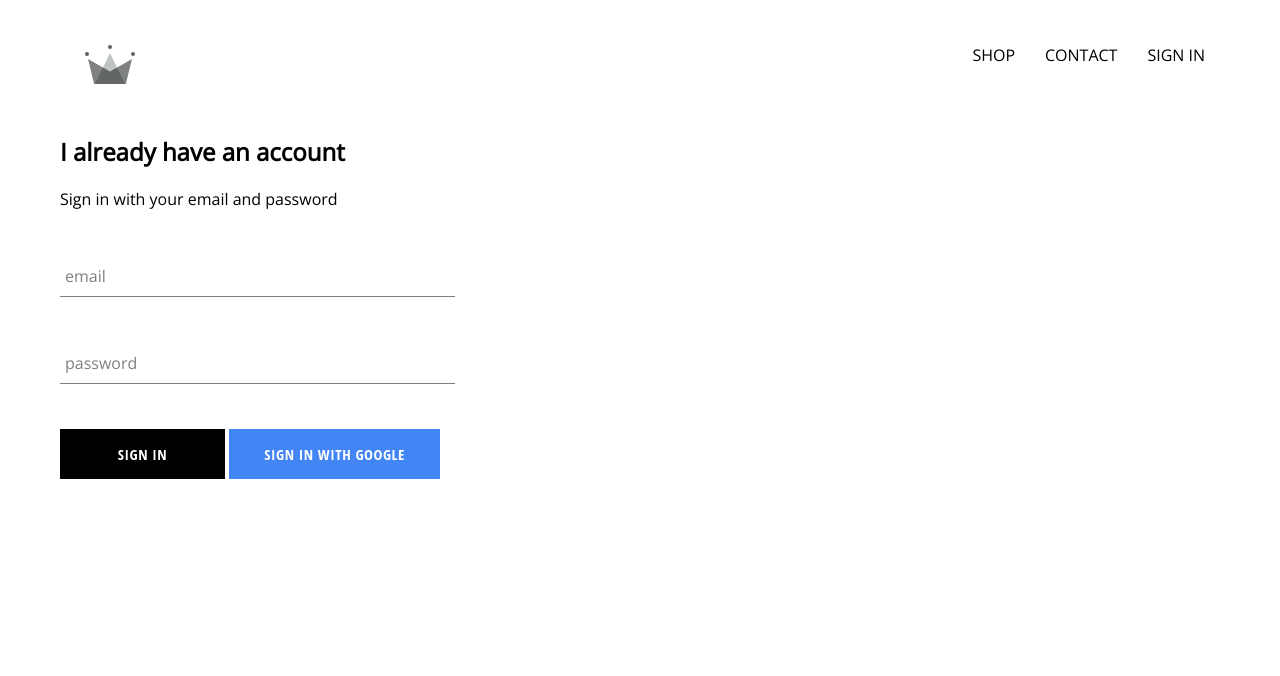
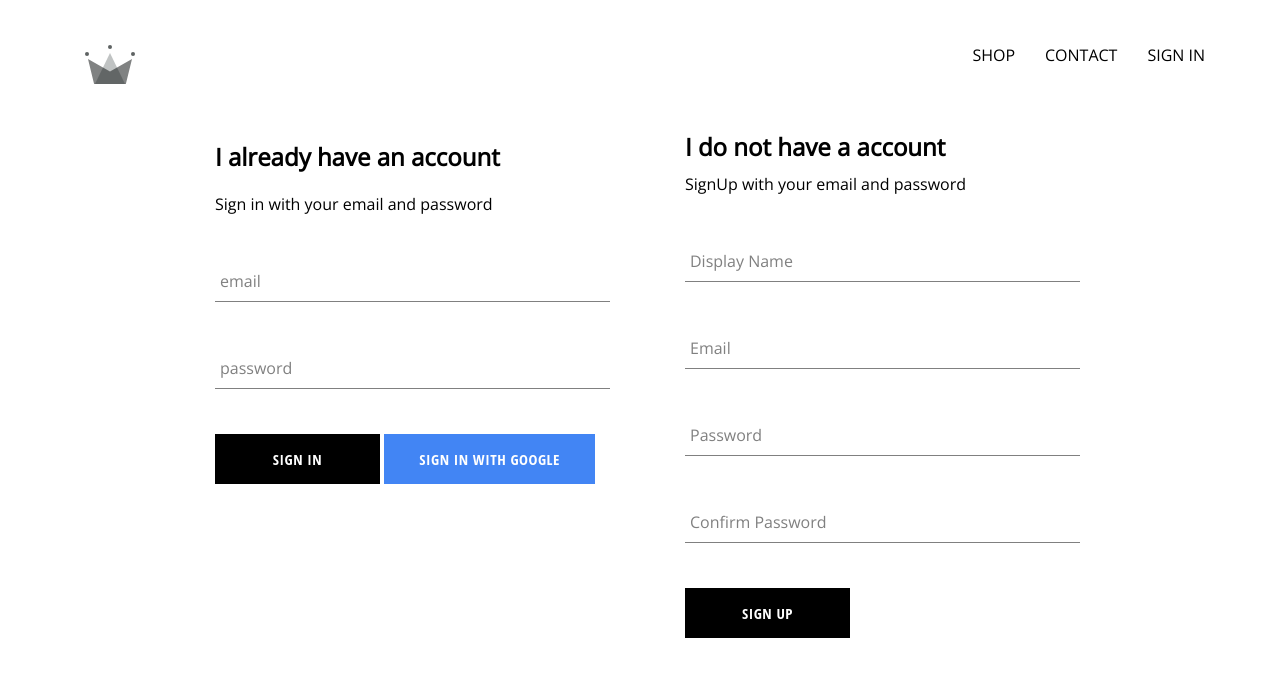
Before and after one commit to jamaludinsalam/crwn-clothing, a React (Create React App) app: page /signin in a window 1280 px wide. Shown: the top 676 px of the page. Built offline with nearby package versions, Linux system fonts and the light colour scheme; no server answers.

Commit message:
implemented firebase utils, include ability to store authenticatyed users into our firestore

```diff
--- a/src/App.js
+++ b/src/App.js
@@ -6,7 +6,7 @@
 import ShopPage from './pages/shop/shop.component';
 import Header from './components/header/header.component';
 import SignInAndSignUpPage from './components/sign-in-and-sign-up/sign-in-and-sign-up.component';
-import { auth } from './firebase/firebase.utils';
+import { auth , createUserProfileDocument } from './firebase/firebase.utils';
 
 
 const HatsPage = () => (
@@ -27,10 +27,22 @@
   unsubscribeFromAuth = null;
 
   componentDidMount() {
-    this.unsubscribeFromAuth = auth.onAuthStateChanged(user => {
-      this.setState({ currentUser: user });
+    this.unsubscribeFromAuth = auth.onAuthStateChanged(async userAuth => {
+      if (userAuth) {
+        const userRef = await createUserProfileDocument(userAuth);
 
-      console.log(user);
+        userRef.onSnapshot(snapShot => {
+          this.setState({
+            currentUser: {
+              id: snapShot.id,
+              ...snapShot.data()
+            }
+          });
+          console.log(this.state);
+        });
+
+      }
+      this.setState({ currentUser: userAuth});
     });
   }
 
--- a/src/components/sign-in-and-sign-up/sign-in-and-sign-up.component.jsx
+++ b/src/components/sign-in-and-sign-up/sign-in-and-sign-up.component.jsx
@@ -1,6 +1,7 @@
 import React from 'react';
 
 import SignIn from '../../components/sign-in/sign-in.component';
+import SignUp from '../../components/sign-up/sign-up.component';
 
 import './sign-in-and-sign-up.styles.scss';
 
@@ -8,6 +9,7 @@
 
     <div className='sign-in-and-sign-up'>
         <SignIn />
+        <SignUp/>
     </div>
 );
 
--- a/src/components/sign-in-and-sign-up/sign-in-and-sign-up.styles.scss
+++ b/src/components/sign-in-and-sign-up/sign-in-and-sign-up.styles.scss
@@ -0,0 +1,6 @@
+.sign-in-and-sign-up {
+    width: 850px;
+    display: flex;
+    justify-content: space-between;
+    margin: 30px auto;
+}
--- /dev/null
+++ b/src/components/sign-up/sign-up.component.jsx
@@ -0,0 +1,102 @@
+import React from 'react';
+
+import FormInput from '../form-input/form-input.component';
+import CustomButton from '../custom-button/custom-button.component';
+
+import { auth, createUserProfileDocument } from '../../firebase/firebase.utils';
+
+import './sign-up.styles.scss';
+
+class SingUp extends React.Component {
+    constructor() {
+        super();
+
+        this.state = {
+            displayName: '',
+            email: '',
+            password: '',
+            confirmPassword: ''
+        }
+    }
+
+    handleSubmit = async event => {
+        event.preventDefault();
+
+        const { displayName, email, password, confirmPassword } = this.state;
+
+        if(password != confirmPassword ) {
+            alert("password don't match");
+            return;
+        }
+
+        try{
+            const {user} = await auth.createUserWithEmailAndPassword(email, password);
+
+            await createUserProfileDocument(user, {displayName});
+
+            this.setState({
+                displayName: '',
+                email: '',
+                password: '',
+                confirmPassword: ''
+            });
+        }catch (error) {
+            console.error(error);
+        }
+    }
+
+    handleChange = event => {
+        const {name, value} = event.target;
+
+        this.setState({ [name]: value });
+    }
+
+    render () {
+        const { displayName, email, password, confirmPassword } = this.state;
+        return (
+            <div className='sign-up'>
+                <h2 className='title'>I do not have a account</h2>
+                <span>SignUp with your email and password</span>
+                <form className='sign-up-form' onSubmit={this.handleSubmit}>
+                    <FormInput
+                        type='text'
+                        name='displayName'
+                        value={displayName}
+                        onChange={this.handleChange}
+                        label='Display Name'
+                        required
+                    />
+                    <FormInput
+                        type='email'
+                        name='email'
+                        value={email}
+                        onChange={this.handleChange}
+                        label='Email'
+                        required
+                    />
+                    <FormInput
+                        type='password'
+                        name='password'
+                        value={password}
+                        onChange={this.handleChange}
+                        label='Password'
+                        required
+                    />
+                    <FormInput
+                        type='password'
+                        name='confirmPassword'
+                        value={confirmPassword}
+                        onChange={this.handleChange}
+                        label='Confirm Password'
+                        required
+                    />
+                    <CustomButton type='submit'>SIGN UP</CustomButton>
+
+
+                </form>
+            </div>
+        )
+    }
+}
+
+export default SingUp;
--- /dev/null
+++ b/src/components/sign-up/sign-up.styles.scss
@@ -0,0 +1,9 @@
+.sign-up {
+    display: flex;
+    flex-direction: column;
+    width: 380px;
+
+    .title{
+        margin: 10px 0;
+    }
+}
--- a/src/firebase/firebase.utils.js
+++ b/src/firebase/firebase.utils.js
@@ -13,6 +13,33 @@
     measurementId: "G-160WQ9WT66"
 }
 
+export const createUserProfileDocument = async (userAuth, additionalData) => {
+    if(!userAuth) return;
+
+    const userRef = firestore.doc(`users/${userAuth.uid}`);
+
+    const snapShot = await userRef.get();
+
+    if(!snapShot.exists) {
+        const { displayName, email } = userAuth;
+        const createdAt = new Date();
+
+        try {
+            await userRef.set({
+                displayName,
+                email,
+                createdAt,
+                ...additionalData
+            });
+        } catch (error) {
+            console.log('error creating user', error.message);
+        }
+    }
+    console.log(userRef);
+    return userRef;
+
+}
+
 firebase.initializeApp(config);
 export const auth = firebase.auth();
 export const firestore = firebase.firestore();
```
